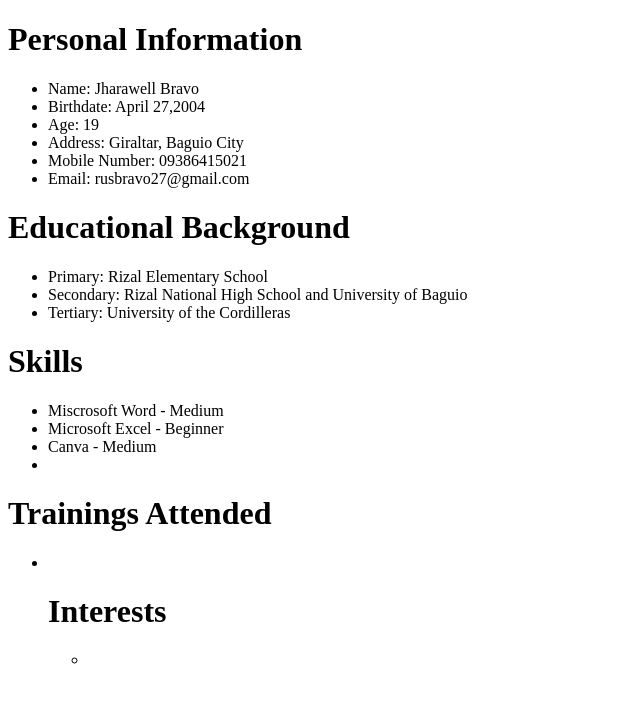
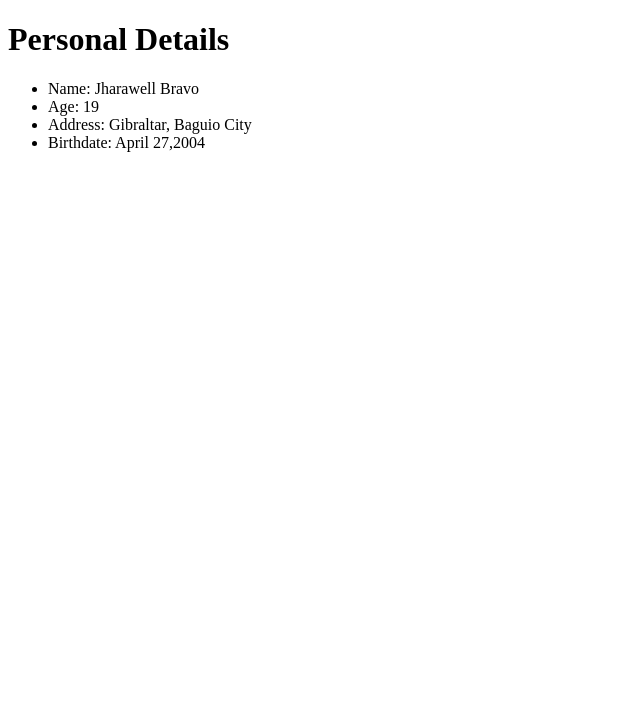
Before and after one commit to Jharawell/220478200-WebApp, a plain HTML site: page intro.html in a window 1280 px wide. Shown: the whole page, without its empty margins (0-640 px from the left). Drawn offline with Linux system fonts and the light colour scheme.

Commit message:
intro.html
updated html

```diff
--- a/intro.html
+++ b/intro.html
@@ -3,39 +3,16 @@
 <head>
     <meta charset="UTF-8">
     <meta name="viewport" content="width=device-width, initial-scale=1.0">
-    <title>Intro</title>
+    <title>Hello</title>
 </head>
 <body>
-    <h1>Personal Information</h1>
-        <ul>
-            <li>Name: Jharawell Bravo</li>
-            <li>Birthdate: April 27,2004
-            <li>Age: 19</li>
-            <li>Address: Giraltar, Baguio City</li>
-            <li>Mobile Number: 09386415021</li>
-            <li>Email: rusbravo27@gmail.com</li>
-        </ul>
+    <h1>Personal Details</h1>
 
-    <h1>Educational Background</h1>
     <ul>
-        <li>Primary: Rizal Elementary School</li>
-        <li>Secondary: Rizal National High School and University of Baguio</li>
-        <li>Tertiary: University of the Cordilleras</li>
-    </ul>
-    <h1>Skills</h1>
-    <ul>
-        <li>Miscrosoft Word - Medium</li>
-        <li>Microsoft Excel - Beginner</li>
-        <li>Canva - Medium</li>
-        <li></li>
-    </ul>
-    <h1>Trainings Attended</h1>
-    <ul>
-        <li></li>
-    <h1>Interests</h1>
-        <ul>
-            <li></li>
-        </ul>
+        <li>Name: Jharawell Bravo</li>
+        <li>Age: 19</li>
+        <li>Address: Gibraltar, Baguio City</li>
+        <li>Birthdate: April 27,2004</li>
     </ul>
 </body>
 </html>
```
